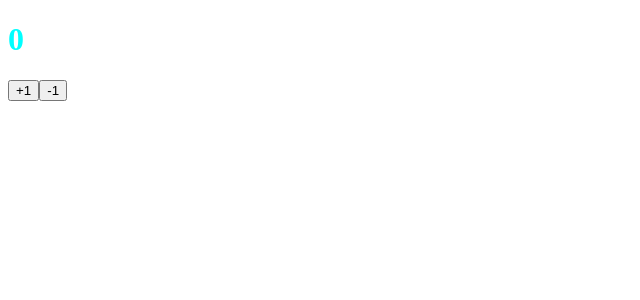
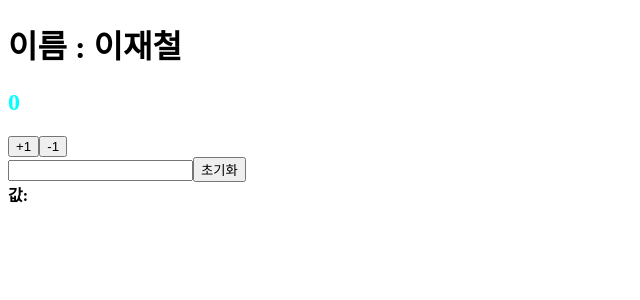
Before and after one commit to jaechullee2/react-jaechul, a React (Create React App) app in the folder carsharing-project/: page / in a window 1280 px wide. Shown: the top 300 px of the page, without its empty margins (0-640 px from the left). Built offline with nearby package versions, Linux system fonts and the light colour scheme.

Commit message:
inputSample UpLoad

```diff
--- a/carsharing-project/src/App.js
+++ b/carsharing-project/src/App.js
@@ -1,8 +1,10 @@
 import UseStateTest from './Component/test/useStateTest';
+import InputSample from './Component/test/inputSample';
 function App() {
   return (
     <div className="App">
-      <UseStateTest />
+      <UseStateTest name='이재철' />
+      <InputSample />
     </div>
   );
 }
--- /dev/null
+++ b/carsharing-project/src/Component/test/inputSample.js
@@ -0,0 +1,23 @@
+import React, {useState} from 'react';
+
+function InputSample(){
+    const [text, setText] = useState('');
+
+    const onChange = (e) => {
+        setText(e.target.value);
+    };
+
+    const onReset = () =>{
+        setText('');
+    }
+    return(
+        <div>
+            <input onChange={onChange} value={text}/>
+            <button onClick={onReset}>초기화</button>
+            <div>
+                <b>값: {text}</b>
+            </div>
+        </div>
+    );
+}
+export default InputSample;
--- a/carsharing-project/src/Component/test/useStateTest.js
+++ b/carsharing-project/src/Component/test/useStateTest.js
@@ -1,19 +1,25 @@
 import React, {useState} from "react";
 import './vss.css'
- function useStateTest() {
+ function useStateTest(props) {
+
     //useState Test
-    const [Number, SetNumber] = useState(0);
+    const [number, setNumber] = useState(0);
     const up = () =>{
         console.log('+1');
-        SetNumber(Number +1);
+        // setNumber(number +1);
+        setNumber(prevNumber => prevNumber +1 );
     }
     const down = () => {
-        console.log('-1')
-        SetNumber(Number -1);
+        console.log('-1');
+        // setNumber(number -1);
+        setNumber(prevNumber => prevNumber -1);
     }
     return(
     <div>
-    <h1 className="hh">{Number}</h1>
+        <div>
+            <h1>이름 : {props.name} </h1>
+        </div>
+    <h2 className="hh">{number}</h2>
       <button onClick={up}>+1</button>
       <button onClick={down}>-1</button>
       </div>
```
